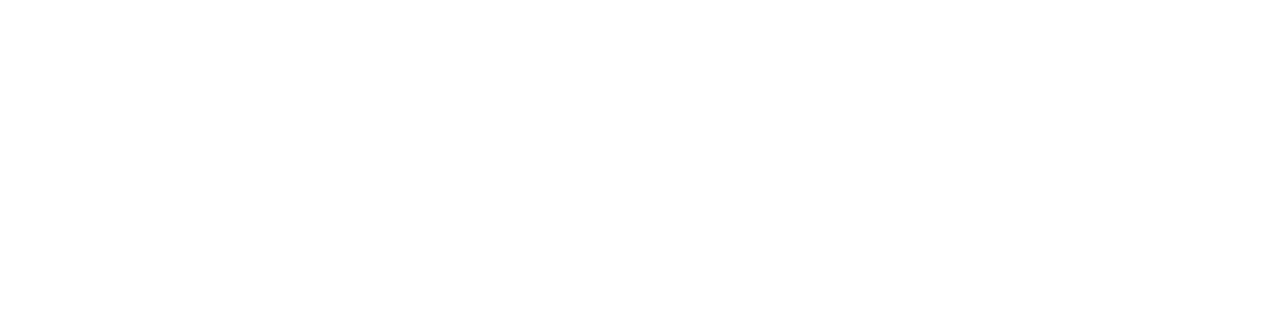
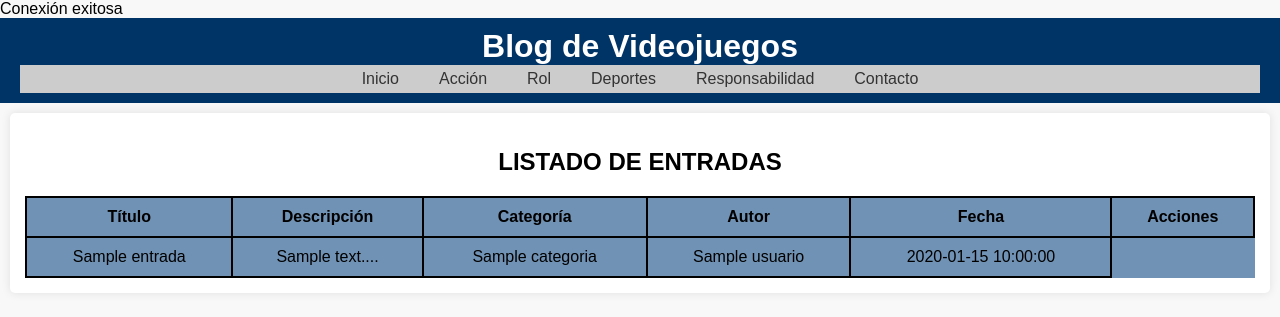
Before and after one commit to MarcoJimenez11/BlogPHP, a PHP site: page /metodos/listarTodasEntradas.php in a window 1280 px wide. Before the commit the part shown is empty. Shown: the top 317 px of the page. Run offline with PHP 8.4, Linux system fonts and the light colour scheme; tables that the repository leaves empty or names only in its code hold one stand-in row (values such as "Sample post").

Commit message:
Agregar funcionalidad de mostrar todas las entradas y mejorar la importación del header en otros ficheros.
Tambien añadido estilos en el CSS

```diff
--- a/assets/css/estilo.css
+++ b/assets/css/estilo.css
@@ -113,3 +113,53 @@ aside button {
 aside button:hover {
     background-color: #005599;
 }
+
+/* Flex para listar las entradas */
+.contentEntrada {
+    display: flex;
+    flex-direction: column;
+    margin: 10px;
+    background: white;
+    padding: 15px;
+    border-radius: 5px;
+    box-shadow: 0 0 10px rgba(0, 0, 0, 0.1);
+}
+
+.h1Entrada{
+    text-align: center;
+    text-transform: uppercase;
+}
+
+.tablaEntrada {
+    width: 100%;
+    border-collapse: collapse;
+    background-color: #013e7a8f;
+}
+
+.tablaEntrada th, .tablaEntrada td {
+    padding: 10px;
+    border: 2px solid #000000;
+}
+
+.flex-container {
+    display: flex;
+    justify-content: space-between;
+    align-items: center;
+    justify-content: center;
+}
+
+.flex-container-acciones {
+    display: flex;
+    justify-content: space-around;
+}
+
+.botonEntrada {
+    padding: 5px 10px;
+    text-decoration: none;
+    background-color: #023973;
+    color: white;
+}
+
+.botonEntrada:hover {
+    background-color: #0056b3;
+}
--- a/index.php
+++ b/index.php
@@ -14,7 +14,7 @@ $_SESSION['loginExito'] = $_SESSION['loginExito'] ?? false;
     <meta charset="UTF-8">
     <meta name="viewport" content="width=device-width, initial-scale=1.0">
     <title>Blog de Videojuegos</title>
-    <link rel="stylesheet" href="assets/css/estilo.css">
+    <link rel="stylesheet" href="./assets/css/estilo.css">
 </head>
 
 <body>
@@ -50,7 +50,9 @@ $_SESSION['loginExito'] = $_SESSION['loginExito'] ?? false;
                 <h3>Título de mi entrada</h3>
                 <p>Lorem ipsum dolor sit amet, consectetur adipiscing elit. Integer volutpat est sit amet sapien sodales, ac lacinia est vehicula. Sed luctus sit amet mi vitae lobortis.</p>
             </article>
-            <button>Ver todas las entradas</button>
+            <form action="./metodos/listarTodasEntradas.php" method="post">
+                <button>Ver todas las entradas</button>
+            </form>
         </section>
         <aside>
             <div class="search">
--- a/metodos/listarTodasEntradas.php
+++ b/metodos/listarTodasEntradas.php
@@ -1,7 +1,96 @@
 <?php
+session_start();
+require_once '../requires/conexion.php';
 
 
-
-
+// Consultar todas las entradas
+try {
+    $sql = "SELECT e.id, e.titulo, e.descripcion, c.nombre AS categoria,
+                   u.nombre AS autor, u.id AS usuario_id, e.fecha
+            FROM entradas e
+            INNER JOIN categorias c ON e.categoria_id = c.id
+            INNER JOIN usuarios u ON e.usuario_id = u.id
+            ORDER BY e.fecha DESC";
+    $stmt = $db->prepare($sql);
+    $stmt->execute();
+    $entradas = $stmt->fetchAll(PDO::FETCH_ASSOC);
+} catch (PDOException $e) {
+    die("Error al obtener las entradas: " . $e->getMessage());
+}
 
 ?>
+
+<!DOCTYPE html>
+<html lang="es">
+
+<head>
+    <meta charset="UTF-8">
+    <meta name="viewport" content="width=device-width, initial-scale=1.0">
+    <title>Lista de Entradas</title>
+    <link rel="stylesheet" href="../assets/css/estilo.css">
+</head>
+
+<body>
+    <?php require_once "../requires/header.php" ?>
+    <section class="contentEntrada">
+        <h1 class="h1Entrada">Listado de entradas</h1>
+        <?php if (!empty($entradas)): ?>
+            <table class="tablaEntrada">
+                <thead>
+                    <tr>
+                        <th>Título</th>
+                        <th>Descripción</th>
+                        <th>Categoría</th>
+                        <th>Autor</th>
+                        <th>Fecha</th>
+                        <th>Acciones</th>
+                    </tr>
+                </thead>
+                <tbody>
+                    <?php foreach ($entradas as $entrada): ?>
+                        <tr>
+                            <td>
+                                <div class="flex-container">
+                                    <?= htmlspecialchars($entrada['titulo']) ?>
+                                </div>
+                            </td>
+                            <td>
+                                <div class="flex-container">
+                                    <?= htmlspecialchars(substr($entrada['descripcion'], 0, 100)) ?>...
+                                </div>
+                            </td>
+                            <td>
+                                <div class="flex-container">
+                                    <?= htmlspecialchars($entrada['categoria']) ?>
+                                </div>
+                            </td>
+                            <td>
+                                <div class="flex-container">
+                                    <?= htmlspecialchars($entrada['autor']) ?>
+                                </div>
+                            </td>
+                            <td>
+                                <div class="flex-container">
+                                    <?= htmlspecialchars($entrada['fecha']) ?>
+                                </div>
+                            </td>
+                            <?php if (isset($_SESSION['usuario']) && $_SESSION['usuario']['id'] == $entrada['usuario_id']): ?>
+                                <td>
+                                    <div class="flex-container-acciones">
+                                        <a class="botonEntrada" href="./editarEntrada.php?id=<?= $entrada['id'] ?>">Editar</a>
+                                        <a class="botonEntrada" href="./borrarEntrada.php?id=<?= $entrada['id'] ?>" onclick="return confirm('¿Estás seguro de querer borrar esta entrada?')">Borrar</a>
+                                    </div>
+                                </td>
+                            <?php endif; ?>
+                        </tr>
+                    <?php endforeach; ?>
+                </tbody>
+
+            </table>
+        <?php else: ?>
+            <p>No hay entradas disponibles.</p>
+        <?php endif; ?>
+    </section>
+</body>
+
+</html>
--- a/requires/conexion.php
+++ b/requires/conexion.php
@@ -1,11 +1,11 @@
 <?php
 // Configuración de la conexión con PDO
-    $dsn = "mysql:host=localhost;dbname=blog;charset=utf8mb4";
-    $username = "root";
-    $password = "";
+$dsn = "mysql:host=localhost;dbname=blog;charset=utf8mb4";
+$username = "root";
+$password = "";
 try {
-    $pdo = new PDO($dsn, $username, $password);
-    $pdo->setAttribute(PDO::ATTR_ERRMODE, PDO::ERRMODE_EXCEPTION);
+    $db = new PDO($dsn, $username, $password);
+    $db->setAttribute(PDO::ATTR_ERRMODE, PDO::ERRMODE_EXCEPTION);
     echo "Conexión exitosa<br>";
 } catch (PDOException $e) {
     die("Error al conectar a la base de datos: " . $e->getMessage());
--- /dev/null
+++ b/requires/header.php
@@ -0,0 +1,13 @@
+<header>
+        <h1>Blog de Videojuegos</h1>
+        <nav>
+            <ul>
+                <li><a href="../index.php">Inicio</a></li>
+                <li><a href="#">Acción</a></li>
+                <li><a href="#">Rol</a></li>
+                <li><a href="#">Deportes</a></li>
+                <li><a href="#">Responsabilidad</a></li>
+                <li><a href="#">Contacto</a></li>
+            </ul>
+        </nav>
+    </header>
```
